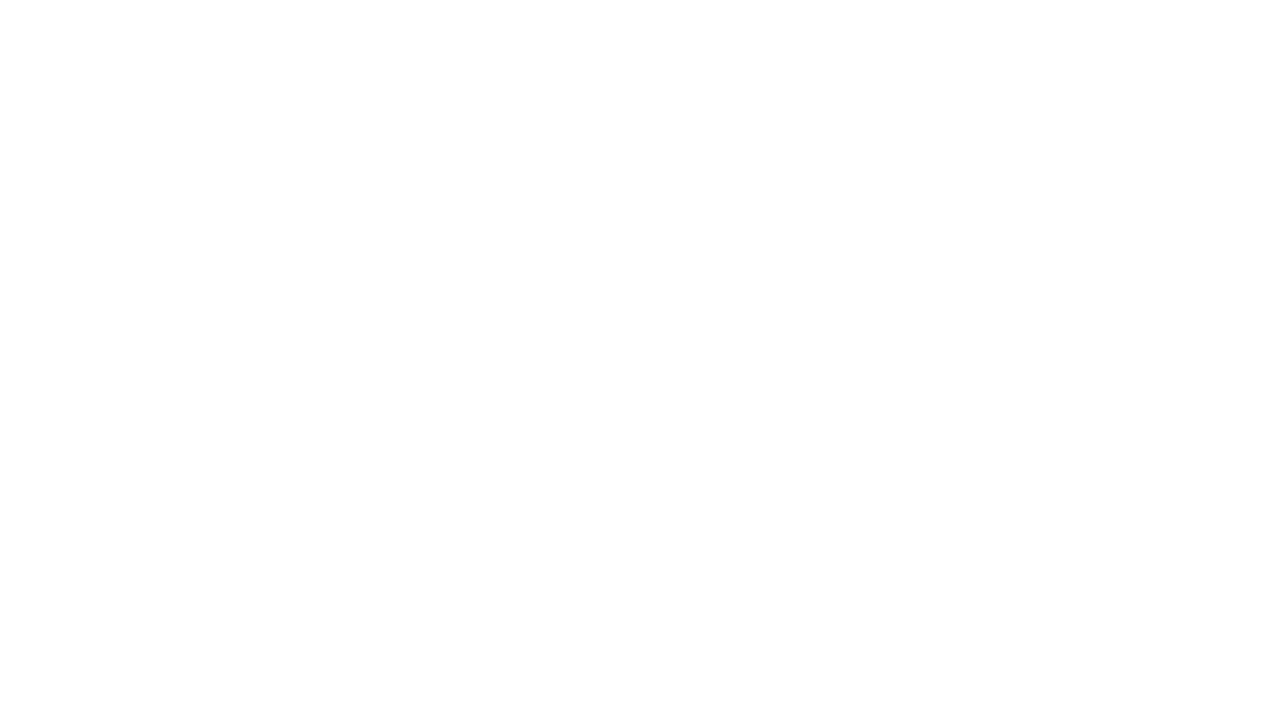
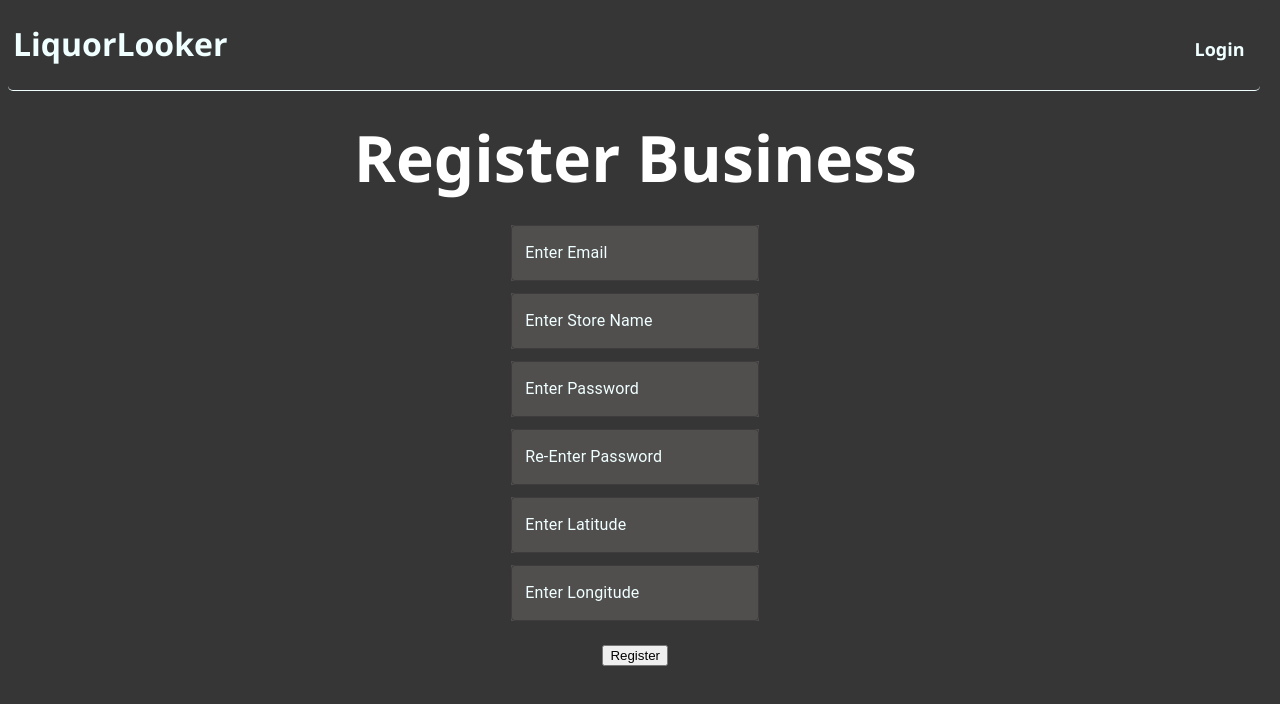
Before and after one commit to xlab-classes/cse442-spring2022-team-liquorlooker, a React (Create React App) app in the folder frontend/: page /registerBusiness in a window 1280 px wide. Before the commit this address had no page. Shown: the top 704 px of the page. Built offline with nearby package versions, Linux system fonts and the light colour scheme.

Commit message:
Added User and Business Register #79

```diff
--- a/frontend/src/App.js
+++ b/frontend/src/App.js
@@ -5,7 +5,8 @@ import Home from "./pages/Home";
 // import NoMatch from './pages/NoMatch';
 import DrinkDetail from "./pages/DrinkDetail";
 import Layout from "./components/Navbar/Layout";
-import Registration from "./pages/Registration";
+import RegisterUser from "./pages/RegisterUser";
+import RegisterBusiness from "./pages/RegisterBusiness";
 import BusinessInventory from "./pages/BusinessInventory";
 import EditDrinkInfo from "./pages/EditDrinkInfo";
 
@@ -30,8 +31,13 @@ function App() {
           {/* <Route path="*" element={<NoMatch />} /> */}
         </Route>
 
-        <Route path='/registration' element={<Layout />}>
-          <Route index element={<Registration />} />
+        <Route path='/registerUser' element={<Layout />}>
+          <Route index element={<RegisterUser />} />
+          {/* <Route path="*" element={<NoMatch />} /> */}
+        </Route>
+
+        <Route path='/registerBusiness' element={<Layout />}>
+          <Route index element={<RegisterBusiness />} />
           {/* <Route path="*" element={<NoMatch />} /> */}
         </Route>
 
--- a/frontend/src/pages/Login.js
+++ b/frontend/src/pages/Login.js
@@ -31,6 +31,7 @@ async function getData(loginEm, loginPsw) {
 }
 
 async function loginUser(user, userPsw) {
+  console.log(user);
   var axios = require("axios");
   var data = JSON.stringify({
     "email": user.email,
@@ -113,8 +114,14 @@ const Login = () => {
       </div>
 
       <div className={styles.register}>
-        <Link to="/registration">
-          <button type="submit">Register</button>
+        <Link to="/registerUser">
+          <button type="submit">Register User</button>
+        </Link>
+      </div>
+
+      <div className={styles.register}>
+        <Link to="/registerBusiness">
+          <button type="submit">Register Business</button>
         </Link>
       </div>
     </body>
--- a/frontend/src/pages/Registration.js
+++ b/frontend/src/pages/RegisterBusiness.js
@@ -1,10 +1,10 @@
 import React, { useState } from "react";
 import { Link } from "react-router-dom";
-import styles from "../styles/Registration.module.css";
+import styles from "../styles/Registration.module.css"
 import { Helmet } from "react-helmet";
 import TextField from "@mui/material/TextField";
 
-async function sendData(em, psw, repsw) {
+async function sendAddStore(em, stnm, psw, repsw, lat, long) {
   var re =
     /^(([^<>()\[\]\\.,;:\s@"]+(\.[^<>()\[\]\\.,;:\s@"]+)*)|(".+"))@((\[[0-9]{1,3}\.[0-9]{1,3}\.[0-9]{1,3}\.[0-9]{1,3}])|(([a-zA-Z\-0-9]+\.)+[a-zA-Z]{2,}))$/;
   if (re.test(em) == false) {
@@ -16,19 +16,46 @@ async function sendData(em, psw, repsw) {
     return;
   }
 
+  var axios = require('axios');
+  var qs = require('qs');
+  var data = qs.stringify({
+    'storeName': stnm,
+    'latitude': lat,
+    'longitude': long
+  });
+  var config = {
+    method: 'post',
+    url: `http://${process.env.REACT_APP_DEV_URL}/store/addStore`,
+    headers: {
+      'Content-Type': 'application/x-www-form-urlencoded'
+    },
+    data : data
+  };
+
+  axios(config)
+  .then(function (response) {
+    console.log(JSON.stringify(response.data));
+    registerBusiness(em, psw)
+  })
+  .catch(function (error) {
+    console.log(error);
+  });
+}
+
+async function registerBusiness(businessEmail, businessPsw){
   var bcrypt = require("bcryptjs");
   var salt = bcrypt.genSaltSync(10);
-  var hash = bcrypt.hashSync(psw, salt);
+  var hash = bcrypt.hashSync(businessPsw, salt);
 
   var axios = require("axios");
   var qs = require("qs");
   var data = qs.stringify({
-    email: em,
+    email: businessEmail,
     password: hash,
   });
   var config = {
     method: "post",
-    url: `http://${process.env.REACT_APP_DEV_URL}/auth/register`,
+    url: `http://${process.env.REACT_APP_DEV_URL}/auth/business/register`,
     headers: {
       "Content-Type": "application/x-www-form-urlencoded",
     },
@@ -44,10 +71,13 @@ async function sendData(em, psw, repsw) {
     });
 }
 
-const Registration = () => {
+const RegisterBusiness = () => {
   const [email, setEmail] = useState("");
+  const [storeName, setStoreName] = useState("");
   const [password, setPassword] = useState("");
   const [reenterPassword, setReenterPassword] = useState("");
+  const [latitude, setLatitude] = useState("");
+  const [longitude, setLongitude] = useState("");
 
   return (
     <main>
@@ -56,7 +86,7 @@ const Registration = () => {
       </Helmet>
       <div>
         <h1>
-          <span className={styles.Register}>Register</span>
+          <span className={styles.Register}>Register Business</span>
         </h1>
       </div>
 
@@ -71,6 +101,21 @@ const Registration = () => {
             }}
             value={email}
             onChange={(event) => setEmail(event.target.value)}
+          />
+        </div>
+      </div>
+
+      <div className={styles.storeNameLocation}>
+        <div className={styles.storeName}>
+          <TextField
+            label="Enter Store Name"
+            variant="outlined"
+            size="normal"
+            InputLabelProps={{
+              style: { color: "azure" },
+            }}
+            value={storeName}
+            onChange={(event) => setStoreName(event.target.value)}
           />
         </div>
       </div>
@@ -107,11 +152,41 @@ const Registration = () => {
         </div>
       </div>
 
+      <div className={styles.latitudeLocation}>
+        <div className={styles.latitude}>
+          <TextField
+            label="Enter Latitude"
+            variant="outlined"
+            size="normal"
+            InputLabelProps={{
+              style: { color: "azure" },
+            }}
+            value={latitude}
+            onChange={(event) => setLatitude(event.target.value)}
+          />
+        </div>
+      </div>
+
+      <div className={styles.longitudeLocation}>
+        <div className={styles.longitude}>
+          <TextField
+            label="Enter Longitude"
+            variant="outlined"
+            size="normal"
+            InputLabelProps={{
+              style: { color: "azure" },
+            }}
+            value={longitude}
+            onChange={(event) => setLongitude(event.target.value)}
+          />
+        </div>
+      </div>
+
       <div className={styles.submit}>
         <Link to="/">
           <button
             type="submit"
-            onClick={() => sendData(email, password, reenterPassword)}
+            onClick={() => sendAddStore(email, storeName, password, reenterPassword, latitude, longitude)}
           >
             Register
           </button>
@@ -121,4 +196,4 @@ const Registration = () => {
   );
 };
 
-export default Registration;
+export default RegisterBusiness;
--- /dev/null
+++ b/frontend/src/pages/RegisterUser.js
@@ -0,0 +1,124 @@
+import React, { useState } from "react";
+import { Link } from "react-router-dom";
+import styles from "../styles/Registration.module.css";
+import { Helmet } from "react-helmet";
+import TextField from "@mui/material/TextField";
+
+async function sendData(em, psw, repsw) {
+  var re =
+    /^(([^<>()\[\]\\.,;:\s@"]+(\.[^<>()\[\]\\.,;:\s@"]+)*)|(".+"))@((\[[0-9]{1,3}\.[0-9]{1,3}\.[0-9]{1,3}\.[0-9]{1,3}])|(([a-zA-Z\-0-9]+\.)+[a-zA-Z]{2,}))$/;
+  if (re.test(em) == false) {
+    alert("Not a valid email, Please try registering again");
+    return;
+  }
+  if (psw != repsw) {
+    alert("Passwords do not match, Please try registering again");
+    return;
+  }
+
+  var bcrypt = require("bcryptjs");
+  var salt = bcrypt.genSaltSync(10);
+  var hash = bcrypt.hashSync(psw, salt);
+
+  var axios = require("axios");
+  var qs = require("qs");
+  var data = qs.stringify({
+    email: em,
+    password: hash,
+  });
+  var config = {
+    method: "post",
+    url: `http://${process.env.REACT_APP_DEV_URL}/auth/user/register`,
+    headers: {
+      "Content-Type": "application/x-www-form-urlencoded",
+    },
+    data: data,
+  };
+
+  axios(config)
+    .then(function (response) {
+      console.log(JSON.stringify(response.data));
+    })
+    .catch(function (error) {
+      console.log(error);
+    });
+}
+
+const RegisterUser = () => {
+  const [email, setEmail] = useState("");
+  const [password, setPassword] = useState("");
+  const [reenterPassword, setReenterPassword] = useState("");
+
+  return (
+    <main>
+      <Helmet>
+        <style>{"body {background-color: #363636; }"}</style>
+      </Helmet>
+      <div>
+        <h1>
+          <span className={styles.Register}>Register User</span>
+        </h1>
+      </div>
+
+      <div className={styles.emailLocation}>
+        <div className={styles.email}>
+          <TextField
+            label="Enter Email"
+            variant="outlined"
+            size="normal"
+            InputLabelProps={{
+              style: { color: "azure" },
+            }}
+            value={email}
+            onChange={(event) => setEmail(event.target.value)}
+          />
+        </div>
+      </div>
+
+      <div className={styles.passwordLocation}>
+        <div className={styles.password}>
+          <TextField
+            label="Enter Password"
+            variant="outlined"
+            size="normal"
+            InputLabelProps={{
+              style: { color: "azure" },
+            }}
+            type="password"
+            value={password}
+            onChange={(event) => setPassword(event.target.value)}
+          />
+        </div>
+      </div>
+
+      <div className={styles.reenterpasswordLocation}>
+        <div className={styles.reenterpassword}>
+          <TextField
+            label="Re-Enter Password"
+            variant="outlined"
+            size="normal"
+            InputLabelProps={{
+              style: { color: "azure" },
+            }}
+            type="password"
+            value={reenterPassword}
+            onChange={(event) => setReenterPassword(event.target.value)}
+          />
+        </div>
+      </div>
+
+      <div className={styles.submit}>
+        <Link to="/">
+          <button
+            type="submit"
+            onClick={() => sendData(email, password, reenterPassword)}
+          >
+            Register
+          </button>
+        </Link>
+      </div>
+    </main>
+  );
+};
+
+export default RegisterUser;
--- a/frontend/src/styles/Registration.module.css
+++ b/frontend/src/styles/Registration.module.css
@@ -8,13 +8,13 @@
     font-family:'Segoe UI', 'Tahoma', 'Geneva', 'Verdana', 'sans-serif';
 }
 
-.email, .password, .reenterpassword {
+.email, .storeName, .password, .reenterpassword, .latitude, .longitude {
     padding-bottom: 12px;
     background-color: #514E4E;
     background-clip: content-box;
 }
 
-.emailLocation, .passwordLocation, .reenterpasswordLocation{
+.emailLocation, .storeNameLocation, .passwordLocation, .reenterpasswordLocation, .latitudeLocation, .longitudeLocation{
     display: flex;
     align-items: center;
     justify-content: center;
```
